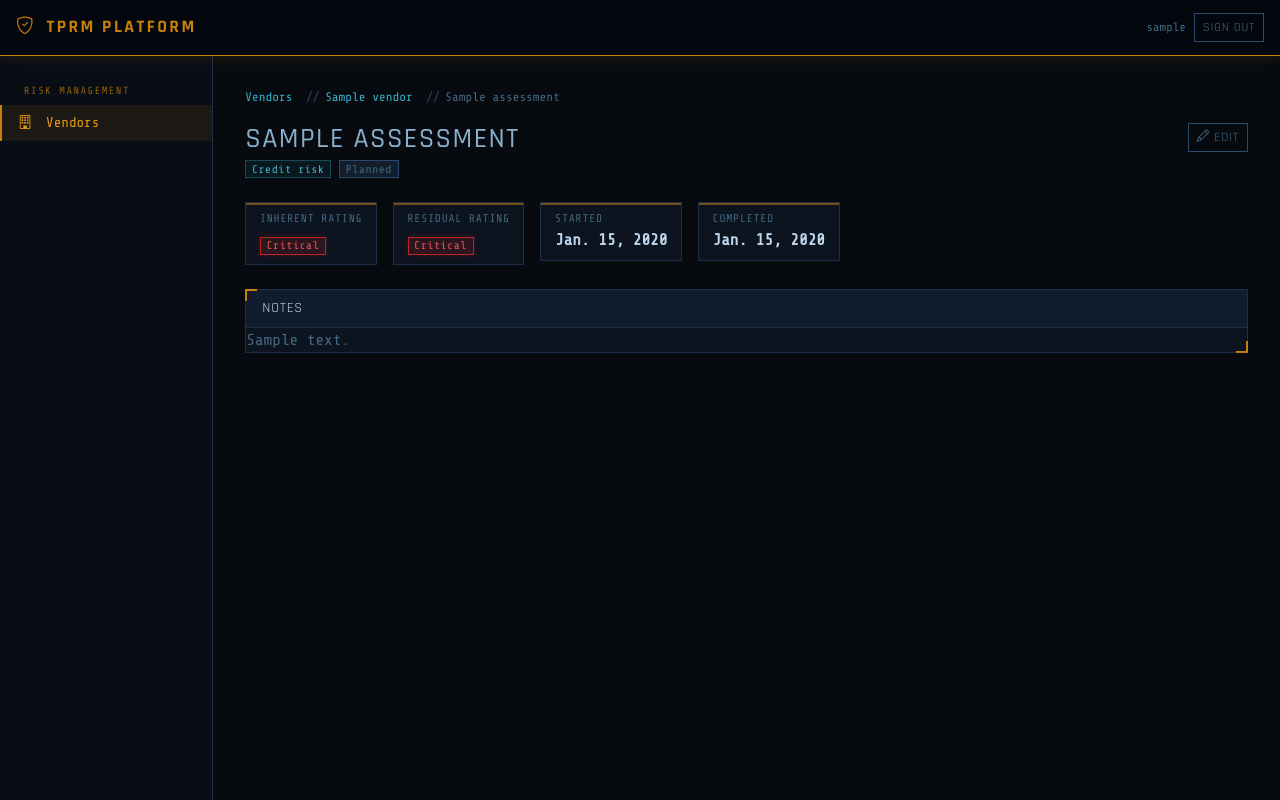
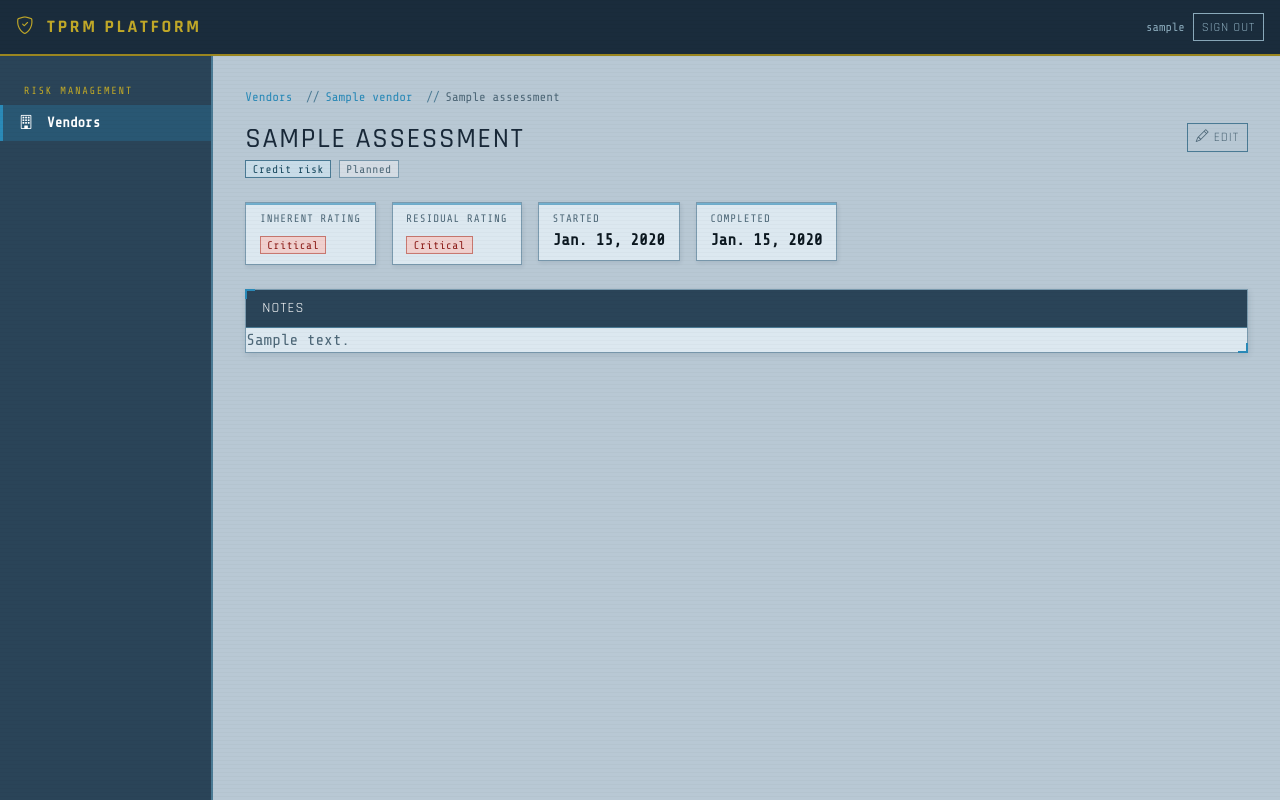
Before and after one commit to outerrelay/tprm, a Django app: page /vendors/assessments/1/ in a window 1280 px wide. Run offline with Django 5.2, Linux system fonts and the light colour scheme; a user stored in the database is signed in; tables that the repository leaves empty hold one stand-in row (values such as "Sample post").

Commit message:
Revise theme: lighter iDROID field palette
Switch from near-black to light steel blue background with dark navy
sidebar/navbar, white text on panels, olive-gold and cyan accents,
and lighter badge/alert colors throughout.

Co-Authored-By: Claude Sonnet 4.6 <noreply@anthropic.com>

```diff
--- a/templates/base.html
+++ b/templates/base.html
@@ -8,21 +8,25 @@
   <link href="https://cdn.jsdelivr.net/npm/bootstrap@5.3.3/dist/css/bootstrap.min.css" rel="stylesheet">
   <link href="https://cdn.jsdelivr.net/npm/bootstrap-icons@1.11.3/font/bootstrap-icons.css" rel="stylesheet">
   <style>
-    /* ═══ CODEC PROTOCOL — TACTICAL THEME ═══ */
+    /* ═══ CODEC PROTOCOL — iDROID FIELD EDITION ═══ */
     :root {
-      --tac-bg:       #070b10;
-      --tac-surface:  #0c1420;
-      --tac-surface2: #111d2e;
-      --tac-border:   #1e3048;
-      --tac-border2:  #2a4a6e;
-      --tac-amber:    #c8820a;
-      --tac-amber-hi: #e89a14;
-      --tac-ice:      #38b2cc;
-      --tac-red:      #c0241e;
-      --tac-green:    #1a9e4a;
-      --tac-text:     #8ab0cc;
-      --tac-heading:  #c0d8ee;
-      --tac-muted:    #446880;
+      --tac-bg:       #b8c8d4;   /* light steel blue — page bg */
+      --tac-surface:  #dce8f0;   /* card / panel surface */
+      --tac-surface2: #c8d8e4;   /* elevated surface */
+      --tac-navy:     #1a2c3c;   /* navbar */
+      --tac-sidebar:  #2a4458;   /* sidebar background */
+      --tac-border:   #7a9aae;   /* default borders */
+      --tac-border2:  #4a7a94;   /* highlighted borders */
+      --tac-amber:    #9a8620;   /* military olive-gold — primary accent */
+      --tac-amber-hi: #c0a828;   /* bright olive-gold */
+      --tac-cyan:     #2a8ab8;   /* iDROID cyan — links / selection */
+      --tac-red:      #8c1c18;   /* critical / danger */
+      --tac-green:    #1e6030;   /* ok / safe */
+      --tac-text:     #182838;   /* primary text — dark navy */
+      --tac-heading:  #0c1820;   /* headings */
+      --tac-light:    #f0f5f8;   /* near-white for sidebar text */
+      --tac-muted:    #4e6878;   /* muted text */
+      --tac-muted2:   #8aaabb;   /* very muted — sidebar secondary */
     }
 
     html, body {
@@ -40,8 +44,8 @@
         0deg,
         transparent,
         transparent 3px,
-        rgba(0, 0, 0, 0.04) 3px,
-        rgba(0, 0, 0, 0.04) 4px
+        rgba(0, 0, 0, 0.018) 3px,
+        rgba(0, 0, 0, 0.018) 4px
       );
       pointer-events: none;
       z-index: 9999;
@@ -51,11 +55,11 @@
     h1, h2, h3, h4, h5, h6 {
       font-family: 'Rajdhani', 'Arial Narrow', sans-serif;
       color: var(--tac-heading);
-      letter-spacing: 0.05em;
+      letter-spacing: 0.06em;
       text-transform: uppercase;
     }
 
-    a { color: var(--tac-ice); }
+    a { color: var(--tac-cyan); }
     a:hover { color: var(--tac-amber-hi); }
 
     .text-muted { color: var(--tac-muted) !important; }
@@ -65,71 +69,70 @@
     dt {
       color: var(--tac-amber) !important;
       font-family: 'Share Tech Mono', monospace;
-      font-size: .78rem !important;
+      font-size: .76rem !important;
       text-transform: uppercase;
-      letter-spacing: .06em;
+      letter-spacing: .07em;
     }
     dd {
       color: var(--tac-text);
       font-family: 'Share Tech Mono', monospace;
-      font-size: .85rem;
+      font-size: .84rem;
     }
 
-    /* ── NAVBAR ── */
+    /* ── NAVBAR — dark navy bar like MGS top strip ── */
     .navbar {
-      background: #04070d !important;
-      border-bottom: 1px solid var(--tac-amber) !important;
-      box-shadow: 0 0 16px rgba(200, 130, 10, 0.18);
+      background: var(--tac-navy) !important;
+      border-bottom: 2px solid var(--tac-amber) !important;
     }
     .navbar-brand {
-      color: var(--tac-amber) !important;
+      color: var(--tac-amber-hi) !important;
       font-family: 'Rajdhani', sans-serif;
       font-weight: 700;
       font-size: 1.1rem;
-      letter-spacing: 0.14em;
+      letter-spacing: 0.16em;
       text-transform: uppercase;
     }
     .tac-user {
-      color: var(--tac-muted) !important;
+      color: var(--tac-muted2) !important;
       font-family: 'Share Tech Mono', monospace;
-      font-size: .76rem;
+      font-size: .75rem;
     }
 
-    /* ── SIDEBAR ── */
+    /* ── SIDEBAR — iDROID steel-blue left panel ── */
     .sidebar {
       min-height: calc(100vh - 56px);
-      background: #080d16 !important;
-      border-right: 1px solid var(--tac-border) !important;
+      background: var(--tac-sidebar) !important;
+      border-right: 2px solid var(--tac-border2) !important;
       padding-top: 1rem;
     }
     .sidebar .nav-section {
       font-size: .65rem;
       text-transform: uppercase;
-      letter-spacing: .14em;
-      color: var(--tac-amber);
+      letter-spacing: .16em;
+      color: var(--tac-amber-hi);
       padding: .75rem 1.5rem .25rem;
       font-family: 'Share Tech Mono', monospace;
-      opacity: 0.7;
     }
     .sidebar .nav-link {
-      color: var(--tac-muted);
+      color: var(--tac-muted2);
       padding: .45rem 1rem;
       border-radius: 0;
       margin: .1rem 0;
       font-family: 'Share Tech Mono', monospace;
       font-size: .88rem;
-      border-left: 2px solid transparent;
-      transition: all 0.15s ease;
+      border-left: 3px solid transparent;
+      transition: all 0.12s ease;
     }
     .sidebar .nav-link:hover {
-      background: rgba(200, 130, 10, 0.07);
-      color: var(--tac-amber-hi);
-      border-left-color: var(--tac-amber);
+      background: rgba(42, 138, 184, 0.18);
+      color: #ffffff;
+      border-left-color: var(--tac-cyan);
     }
     .sidebar .nav-link.active {
-      background: rgba(200, 130, 10, 0.11);
-      color: var(--tac-amber-hi);
-      border-left-color: var(--tac-amber);
+      background: rgba(42, 138, 184, 0.28);
+      color: #ffffff;
+      border-left-color: var(--tac-cyan);
+      font-weight: 600;
     }
     .sidebar .nav-link i { margin-right: .4rem; }
 
@@ -139,12 +142,12 @@
       background: var(--tac-bg);
     }
 
-    /* ── CARDS ── */
+    /* ── CARDS — light steel panel with corner brackets ── */
     .card, .tac-card {
       background: var(--tac-surface) !important;
       border: 1px solid var(--tac-border) !important;
       border-radius: 0 !important;
-      box-shadow: none !important;
+      box-shadow: 1px 2px 6px rgba(20, 40, 60, 0.12) !important;
     }
     .card-header {
       background: var(--tac-surface2) !important;
@@ -152,40 +155,32 @@
       color: var(--tac-heading) !important;
       font-family: 'Rajdhani', sans-serif;
       text-transform: uppercase;
-      letter-spacing: .06em;
+      letter-spacing: .07em;
       font-size: .88rem;
     }
     .card-body { color: var(--tac-text); }
 
-    .tac-card {
-      position: relative;
-    }
+    .tac-card { position: relative; }
     .tac-card::before, .tac-card::after {
       content: '';
       position: absolute;
-      width: 12px;
-      height: 12px;
-      border-color: var(--tac-amber);
+      width: 10px;
+      height: 10px;
+      border-color: var(--tac-cyan);
       border-style: solid;
       pointer-events: none;
       z-index: 1;
     }
-    .tac-card::before {
-      top: -1px; left: -1px;
-      border-width: 2px 0 0 2px;
-    }
-    .tac-card::after {
-      bottom: -1px; right: -1px;
-      border-width: 0 2px 2px 0;
-    }
+    .tac-card::before { top: -1px; left: -1px; border-width: 2px 0 0 2px; }
+    .tac-card::after  { bottom: -1px; right: -1px; border-width: 0 2px 2px 0; }
 
     .tac-card-header {
-      background: var(--tac-surface2);
-      border-bottom: 1px solid var(--tac-border);
-      color: var(--tac-heading);
+      background: var(--tac-sidebar);
+      border-bottom: 1px solid var(--tac-border2);
+      color: #ffffff;
       font-family: 'Rajdhani', sans-serif;
       text-transform: uppercase;
-      letter-spacing: .06em;
+      letter-spacing: .08em;
       font-size: .88rem;
       padding: .5rem 1rem;
     }
@@ -198,24 +193,25 @@
       font-family: 'Share Tech Mono', monospace;
       position: relative;
       overflow: hidden;
+      box-shadow: 1px 2px 4px rgba(20, 40, 60, 0.1);
     }
     .tac-stat-card::before {
       content: '';
       position: absolute;
       top: 0; left: 0; right: 0;
       height: 2px;
-      background: var(--tac-amber);
-      opacity: 0.55;
+      background: var(--tac-cyan);
+      opacity: 0.6;
     }
     .tac-stat-label {
       color: var(--tac-muted);
-      font-size: .7rem;
+      font-size: .68rem;
       text-transform: uppercase;
-      letter-spacing: .07em;
+      letter-spacing: .08em;
       display: block;
     }
 
-    /* ── TABLES ── */
+    /* ── TABLES — iDROID list style ── */
     .table {
       color: var(--tac-text);
       border-color: var(--tac-border);
@@ -223,66 +219,66 @@
       font-size: .875rem;
     }
     .table thead th {
-      background: var(--tac-surface2) !important;
-      color: var(--tac-amber) !important;
-      border-bottom: 1px solid var(--tac-amber) !important;
-      border-color: var(--tac-border) !important;
+      background: var(--tac-sidebar) !important;
+      color: #ffffff !important;
+      border-bottom: 2px solid var(--tac-cyan) !important;
+      border-color: var(--tac-border2) !important;
       text-transform: uppercase;
-      letter-spacing: .08em;
+      letter-spacing: .09em;
       font-size: .72rem;
       font-weight: normal;
       font-family: 'Share Tech Mono', monospace;
     }
     .table tbody tr { border-color: var(--tac-border); }
+    .table tbody tr:nth-child(even) { background-color: rgba(0, 0, 0, 0.04); }
     .table-hover tbody tr:hover {
-      background-color: rgba(200, 130, 10, 0.06) !important;
+      background-color: rgba(42, 138, 184, 0.14) !important;
       color: var(--tac-heading) !important;
     }
-    .table-hover tbody tr:hover td { color: var(--tac-heading); }
     .table td, .table th { border-color: var(--tac-border); }
-    .table-responsive { border: none; }
 
     /* ── BUTTONS ── */
     .btn {
       border-radius: 0 !important;
       font-family: 'Rajdhani', sans-serif;
-      letter-spacing: .06em;
+      letter-spacing: .07em;
       text-transform: uppercase;
     }
     .btn-primary {
-      background: transparent !important;
-      border: 1px solid var(--tac-amber) !important;
-      color: var(--tac-amber) !important;
+      background: var(--tac-sidebar) !important;
+      border: 1px solid var(--tac-cyan) !important;
+      color: #ffffff !important;
       font-size: .85rem;
-      transition: all .15s ease;
+      transition: all .12s ease;
     }
     .btn-primary:hover, .btn-primary:focus {
-      background: var(--tac-amber) !important;
-      color: #04070d !important;
-      box-shadow: 0 0 12px rgba(200, 130, 10, 0.35) !important;
+      background: var(--tac-cyan) !important;
+      border-color: var(--tac-cyan) !important;
+      color: #ffffff !important;
+      box-shadow: 0 0 8px rgba(42, 138, 184, 0.35) !important;
     }
     .btn-outline-secondary {
       border: 1px solid var(--tac-border2) !important;
       color: var(--tac-muted) !important;
+      background: transparent !important;
       font-size: .8rem;
-      transition: all .15s ease;
+      transition: all .12s ease;
     }
-    .btn-outline-secondary:hover, .btn-outline-secondary:focus {
-      background: var(--tac-surface2) !important;
-      color: var(--tac-ice) !important;
-      border-color: var(--tac-ice) !important;
+    .btn-outline-secondary:hover {
+      background: var(--tac-sidebar) !important;
+      color: #ffffff !important;
+      border-color: var(--tac-sidebar) !important;
     }
     .btn-outline-light {
-      border-color: var(--tac-border2) !important;
-      color: var(--tac-muted) !important;
+      border-color: var(--tac-muted2) !important;
+      color: var(--tac-muted2) !important;
       font-size: .78rem !important;
     }
     .btn-outline-light:hover {
-      background: var(--tac-surface2) !important;
-      color: var(--tac-text) !important;
-      border-color: var(--tac-muted) !important;
+      background: rgba(255,255,255,0.1) !important;
+      color: #fff !important;
     }
-    .btn-close { filter: invert(1) opacity(0.35); }
+    .btn-close { filter: opacity(0.45); }
 
     /* ── BADGES ── */
     .badge {
@@ -290,89 +286,83 @@
       font-family: 'Share Tech Mono', monospace;
       font-size: .7rem;
       font-weight: normal;
-      letter-spacing: .05em;
-      padding: .22em .5em;
+      letter-spacing: .04em;
+      padding: .22em .55em;
+      border: 1px solid transparent;
     }
     .badge-tac-critical {
-      background: rgba(192, 36, 30, 0.18);
-      color: #f05858;
-      border: 1px solid var(--tac-red);
-      box-shadow: 0 0 6px rgba(192, 36, 30, 0.25);
+      background: #f0d0ce;
+      color: var(--tac-red);
+      border-color: #c87870;
     }
     .badge-tac-high {
-      background: rgba(200, 130, 10, 0.18);
-      color: var(--tac-amber-hi);
-      border: 1px solid var(--tac-amber);
+      background: #f0e8c8;
+      color: #705010;
+      border-color: #c8a840;
     }
     .badge-tac-medium {
-      background: rgba(56, 178, 204, 0.12);
-      color: #5cd4e8;
-      border: 1px solid var(--tac-ice);
+      background: #cce0ee;
+      color: #1a5878;
+      border-color: var(--tac-border2);
     }
     .badge-tac-ok {
-      background: rgba(26, 158, 74, 0.13);
-      color: #2ecc72;
-      border: 1px solid var(--tac-green);
+      background: #c8e8d4;
+      color: #185828;
+      border-color: #60b070;
     }
     .badge-tac-warn {
-      background: rgba(200, 130, 10, 0.13);
-      color: var(--tac-amber-hi);
-      border: 1px solid var(--tac-amber);
+      background: #f0e8c8;
+      color: #705010;
+      border-color: #c8a840;
     }
     .badge-tac-info {
-      background: rgba(56, 178, 204, 0.12);
-      color: #5cd4e8;
-      border: 1px solid var(--tac-ice);
+      background: #cce0ee;
+      color: #1a5878;
+      border-color: var(--tac-border2);
     }
     .badge-tac-off {
-      background: rgba(30, 48, 72, 0.55);
+      background: #d4dce4;
       color: var(--tac-muted);
-      border: 1px solid var(--tac-border2);
+      border-color: var(--tac-border);
     }
     .badge-tac-category {
-      background: rgba(56, 178, 204, 0.08);
-      color: #48b8cc;
-      border: 1px solid rgba(56, 178, 204, 0.35);
+      background: #c8dce8;
+      color: #1a4a60;
+      border-color: var(--tac-border2);
     }
 
     /* ── FORMS ── */
     .form-control, .form-select {
-      background: var(--tac-surface) !important;
+      background: #f0f5f8 !important;
       border: 1px solid var(--tac-border2) !important;
       color: var(--tac-text) !important;
       border-radius: 0 !important;
       font-family: 'Share Tech Mono', monospace;
     }
     .form-control:focus, .form-select:focus {
-      background: var(--tac-surface2) !important;
-      border-color: var(--tac-amber) !important;
+      background: #ffffff !important;
+      border-color: var(--tac-cyan) !important;
       color: var(--tac-heading) !important;
-      box-shadow: 0 0 0 2px rgba(200, 130, 10, 0.2) !important;
+      box-shadow: 0 0 0 2px rgba(42, 138, 184, 0.2) !important;
     }
-    .form-control::placeholder { color: var(--tac-muted); }
-    .form-control.is-invalid {
-      border-color: var(--tac-red) !important;
-    }
+    .form-control.is-invalid { border-color: var(--tac-red) !important; }
     .form-label {
-      color: var(--tac-amber);
+      color: var(--tac-sidebar);
       font-family: 'Share Tech Mono', monospace;
-      font-size: .78rem;
+      font-size: .76rem;
       text-transform: uppercase;
-      letter-spacing: .07em;
+      letter-spacing: .08em;
       margin-bottom: .3rem;
     }
     .form-text { color: var(--tac-muted); font-size: .76rem; }
-    .invalid-feedback { color: #f05858; font-size: .78rem; font-family: 'Share Tech Mono', monospace; }
+    .invalid-feedback { color: var(--tac-red); font-size: .78rem; font-family: 'Share Tech Mono', monospace; }
 
     /* ── BREADCRUMBS ── */
     .breadcrumb {
       font-family: 'Share Tech Mono', monospace;
       font-size: .78rem;
     }
-    .breadcrumb-item a {
-      color: var(--tac-ice);
-      text-decoration: none;
-    }
+    .breadcrumb-item a { color: var(--tac-cyan); text-decoration: none; }
     .breadcrumb-item a:hover { color: var(--tac-amber-hi); }
     .breadcrumb-item.active { color: var(--tac-muted); }
     .breadcrumb-item + .breadcrumb-item::before {
```
Also changed, not shown: other parts of templates/base.html (+11 -32 lines).
